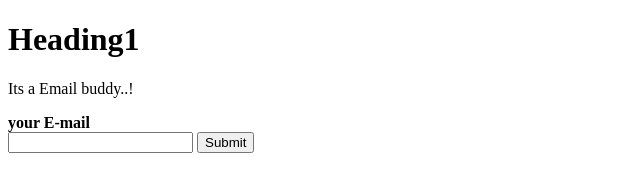
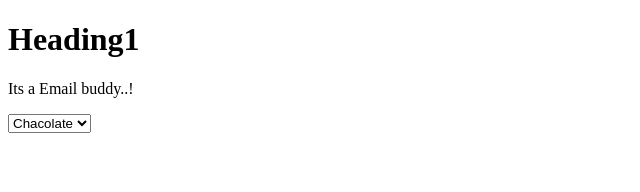
Before and after one commit to Suhashb12/Frontend, a plain HTML site: page Basics/html/email.html in a window 1280 px wide. Shown: the whole page, without its empty margins (0-640 px from the left). Drawn offline with Linux system fonts and the light colour scheme.

Commit message:
second commit

```diff
--- a/Basics/html/email.html
+++ b/Basics/html/email.html
@@ -7,9 +7,9 @@
         <h1>Heading1</h1>
         <p>Its a Email buddy..!</p>
     </head>
-    <form>
-        <b><label for="email">your E-mail</label><br></b>
-        <input type="email" name="email">
-        <input type="submit">
-    </form>
+    <select name="food">
+        <option value="Chacolate">Chacolate</option>
+        <option value="Ice-cream">Ice-cream</option>
+        <option value="Biscuits">Biscuits</option>
+    </select>
 </html>
```
